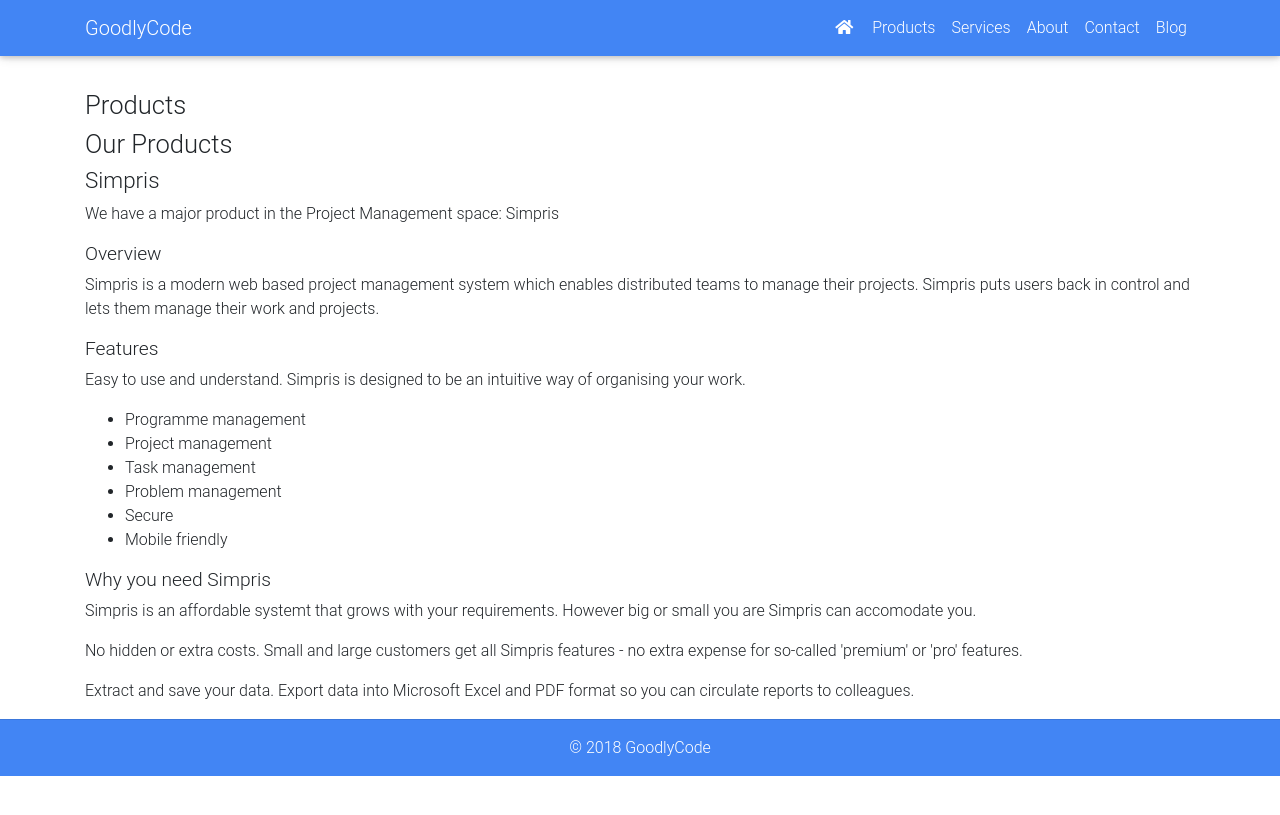
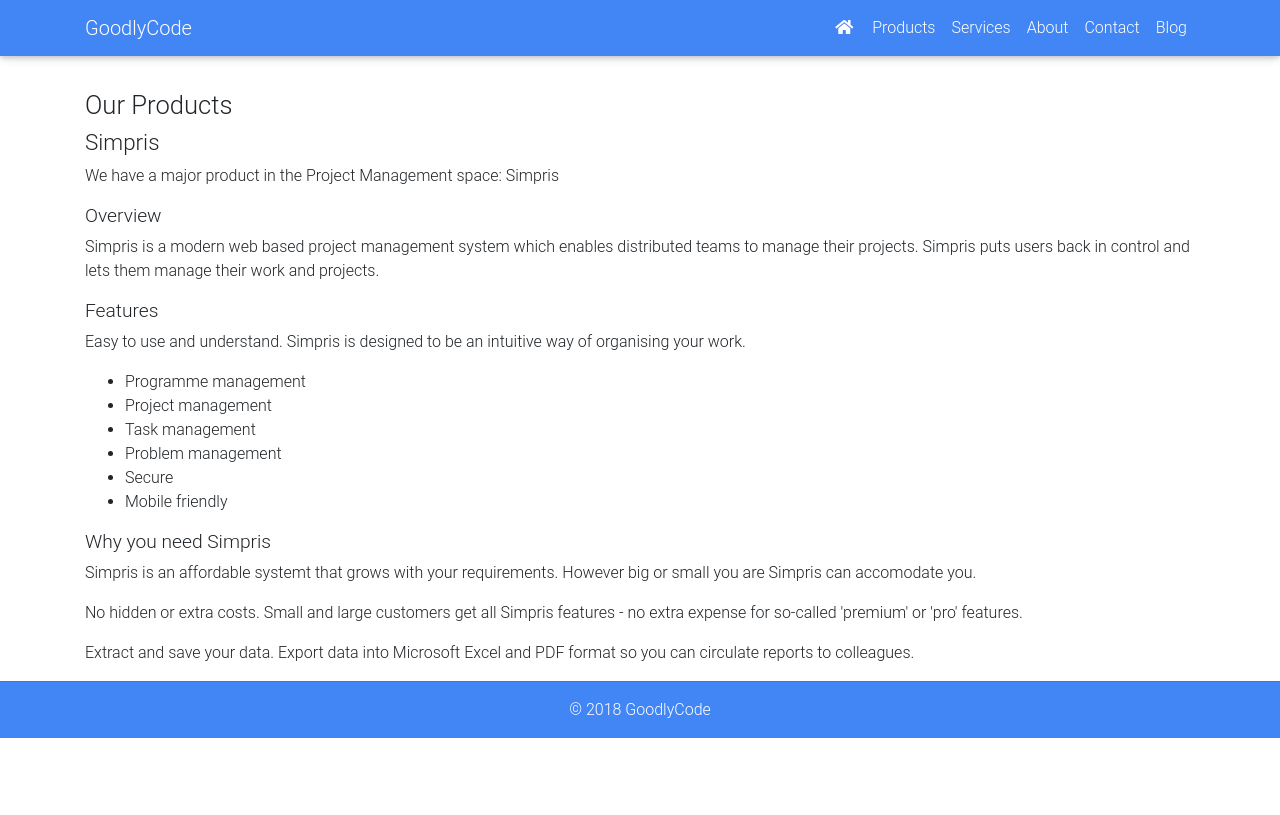
Before and after one commit to Grafrajohn/goodlycode.github.io, a Jekyll site: the page built from products.html, in a window 1280 px wide. Shown: the top 815 px of the page. Built offline with Jekyll 4.4.1, drawn with Linux system fonts in a browser that asks for light colours; nearby versions of some CDN libraries.

Commit message:
headings

```diff
--- a/_layouts/page.html
+++ b/_layouts/page.html
@@ -1,7 +1,8 @@
 ---
 layout: default
 ---
-
+<section>
     <h1>{{ page.heading }}</h1>
 
 	{{ content }}
+</secgtion>
--- a/about.html
+++ b/about.html
@@ -5,7 +5,6 @@
 heading: About GoodlyCode
 permalink: about.html
 ---
-<h1>About Us</h1>
 <p>We are a group of dedicated professionals with many years of experience in business and organisations.</p>
 <p>We have many years of experience in the following industries:</p>
 <h2>Property Services</h2>
--- a/products.html
+++ b/products.html
@@ -2,10 +2,9 @@
 layout: page
 title: Web Software Products | East Yorkshire Web Software Specialists
 description: Web Software Products | East Yorkshire Web Software Specialists
-heading: Products
+heading: Our Products
 permalink: products.html
 ---
-<h1>Our Products</h1>
 <h2>Simpris</h2>
 <p>We have a major product in the Project Management space: Simpris</p>
 <h3>Overview</h3>
--- a/services.html
+++ b/services.html
@@ -5,7 +5,6 @@
 heading: Our services
 permalink: services.html
 ---
-<h1>Services</h1>
 <h2>Web Development</h2>
 <p>We have been developing systems for the Internet since the late 1990s, and we have unparalleled knowledge of the technologies in which we work.</p>
 <h3>Industrial Strength</h3>
```
